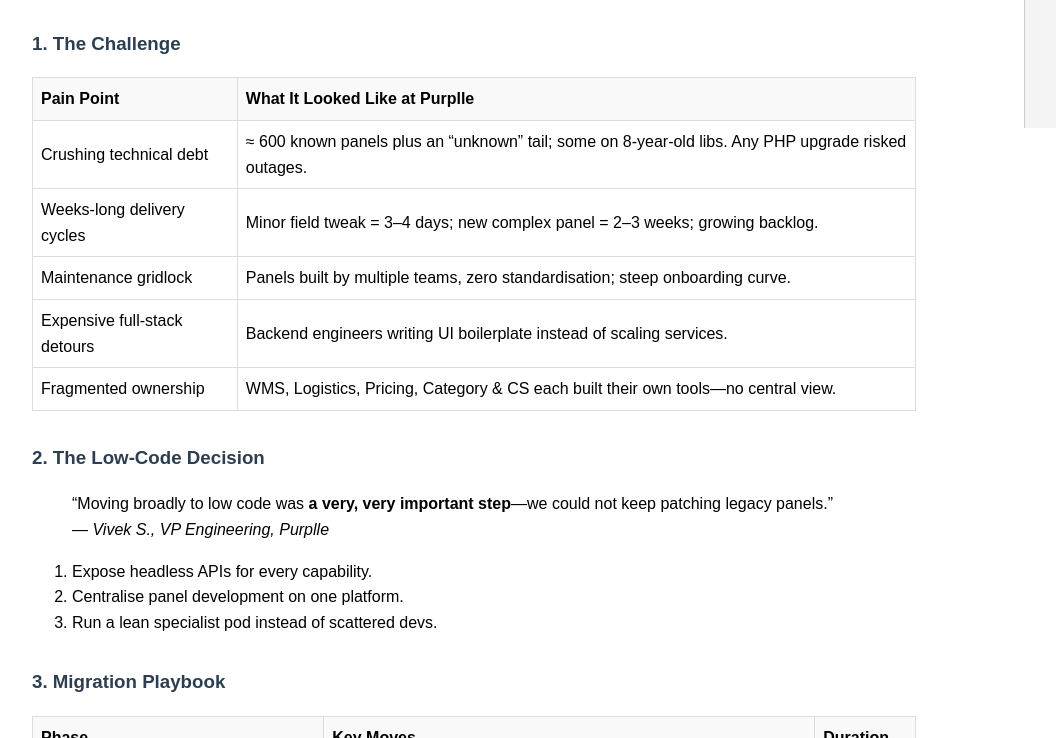
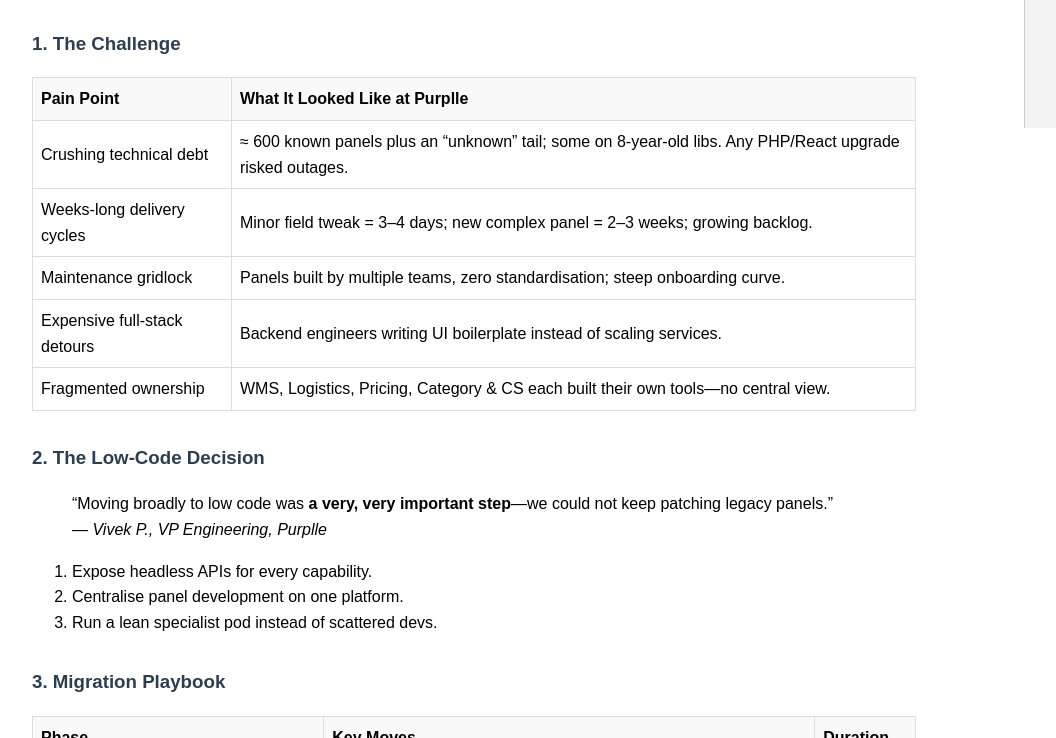
Before and after one commit to jinen83/ecommerce-casestudy, a plain HTML site: page index.html in a window 1280 px wide. Shown: the part 672-1410 px from the top of the page, without its empty margins (56-1112 px from the left). Drawn offline with Linux system fonts and the light colour scheme.

Commit message:
Update index.html

```diff
--- a/index.html
+++ b/index.html
@@ -81,7 +81,7 @@
         <h3>1. The Challenge</h3>
         <table>
           <tr><th>Pain Point</th><th>What It Looked Like at Purplle</th></tr>
-          <tr><td>Crushing technical debt</td><td>≈ 600 known panels plus an “unknown” tail; some on 8-year-old libs. Any PHP upgrade risked outages.</td></tr>
+          <tr><td>Crushing technical debt</td><td>≈ 600 known panels plus an “unknown” tail; some on 8-year-old libs. Any PHP/React upgrade risked outages.</td></tr>
           <tr><td>Weeks-long delivery cycles</td><td>Minor field tweak = 3–4 days; new complex panel = 2–3 weeks; growing backlog.</td></tr>
           <tr><td>Maintenance gridlock</td><td>Panels built by multiple teams, zero standardisation; steep onboarding curve.</td></tr>
           <tr><td>Expensive full-stack detours</td><td>Backend engineers writing UI boilerplate instead of scaling services.</td></tr>
@@ -93,7 +93,7 @@
         <h3>2. The Low-Code Decision</h3>
         <blockquote>
           “Moving broadly to low code was <strong>a very, very important step</strong>—we could not keep patching legacy panels.”<br>
-          <em>— Vivek S., VP Engineering, Purplle</em>
+          <em>— Vivek P., VP Engineering, Purplle</em>
         </blockquote>
         <ol>
           <li>Expose headless APIs for every capability.</li>
```
